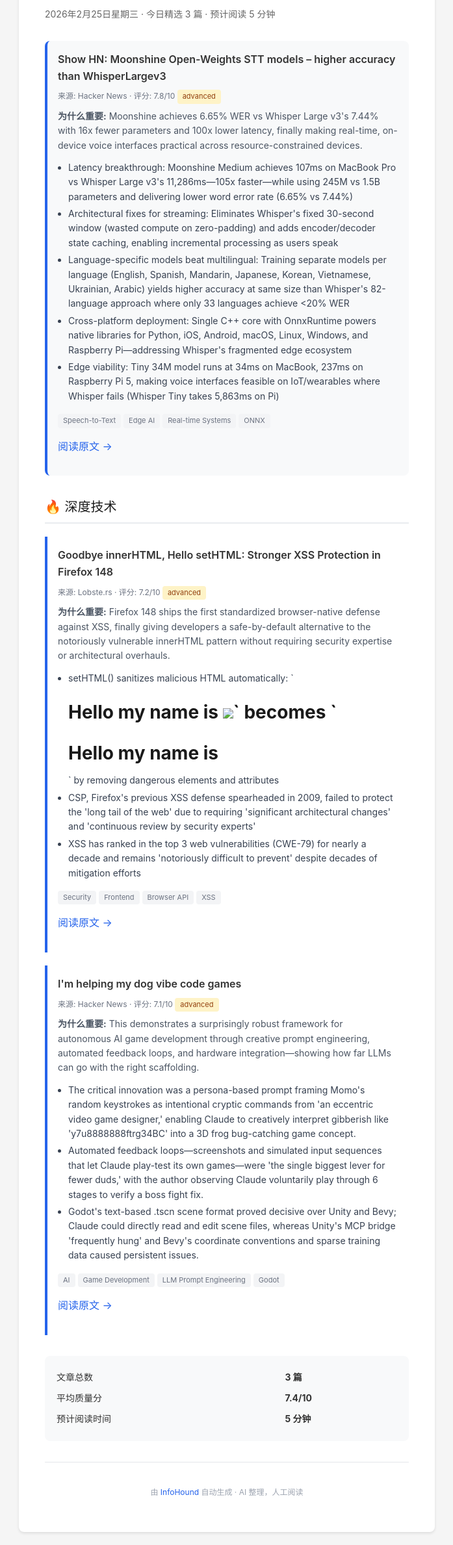
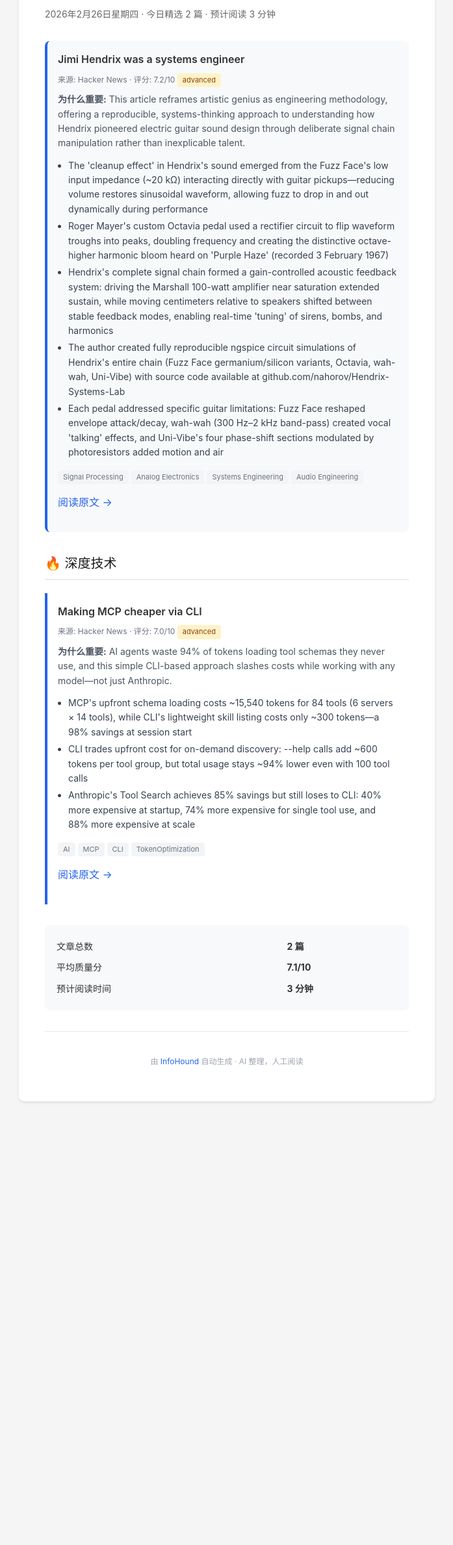
Before and after one commit to Frank-whw/InfoHound, a plain HTML site: page index.html in a window 1280 px wide. Shown: the part 127-2505 px from the top of the page at 65% size, without its empty margins (291-988 px from the left). After the commit the page ends 1842 px from the top, so only its background shows below. Drawn offline with Linux system fonts and the light colour scheme.

Commit message:
deploy: 3d89383ce95fba9951114cfeb58e2b6d2811a190

```diff
--- a/index.html
+++ b/index.html
@@ -3,7 +3,7 @@
 <head>
   <meta charset="UTF-8">
   <meta name="viewport" content="width=device-width, initial-scale=1.0">
-  <title>InfoHound - 2026年2月25日星期三</title>
+  <title>InfoHound - 2026年2月26日星期四</title>
   <style>
     * { box-sizing: border-box; }
     body {
@@ -57,18 +57,18 @@
 <body>
   <div class="container">
     <h1>📰 InfoHound</h1>
-    <p class="subtitle">2026年2月25日星期三 · 今日精选 3 篇 · 预计阅读 5 分钟</p>
+    <p class="subtitle">2026年2月26日星期四 · 今日精选 2 篇 · 预计阅读 3 分钟</p>
 
 
     <div class="headline article tech-deep">
-      <div class="article-title">Show HN: Moonshine Open-Weights STT models – higher accuracy than WhisperLargev3</div>
-      <div class="article-meta">来源: Hacker News · 评分: 7.8/10 <span class="level-badge level-advanced">advanced</span></div>
-      <div class="article-summary"><strong>为什么重要:</strong> Moonshine achieves 6.65% WER vs Whisper Large v3's 7.44% with 16x fewer parameters and 100x lower latency, finally making real-time, on-device voice interfaces practical across resource-constrained devices.</div>
+      <div class="article-title">Jimi Hendrix was a systems engineer</div>
+      <div class="article-meta">来源: Hacker News · 评分: 7.2/10 <span class="level-badge level-advanced">advanced</span></div>
+      <div class="article-summary"><strong>为什么重要:</strong> This article reframes artistic genius as engineering methodology, offering a reproducible, systems-thinking approach to understanding how Hendrix pioneered electric guitar sound design through deliberate signal chain manipulation rather than inexplicable talent.</div>
       <ul class="key-points">
-        <li>Latency breakthrough: Moonshine Medium achieves 107ms on MacBook Pro vs Whisper Large v3's 11,286ms—105x faster—while using 245M vs 1.5B parameters and delivering lower word error rate (6.65% vs 7.44%)</li><li>Architectural fixes for streaming: Eliminates Whisper's fixed 30-second window (wasted compute on zero-padding) and adds encoder/decoder state caching, enabling incremental processing as users speak</li><li>Language-specific models beat multilingual: Training separate models per language (English, Spanish, Mandarin, Japanese, Korean, Vietnamese, Ukrainian, Arabic) yields higher accuracy at same size than Whisper's 82-language approach where only 33 languages achieve <20% WER</li><li>Cross-platform deployment: Single C++ core with OnnxRuntime powers native libraries for Python, iOS, Android, macOS, Linux, Windows, and Raspberry Pi—addressing Whisper's fragmented edge ecosystem</li><li>Edge viability: Tiny 34M model runs at 34ms on MacBook, 237ms on Raspberry Pi 5, making voice interfaces feasible on IoT/wearables where Whisper fails (Whisper Tiny takes 5,863ms on Pi)</li>
+        <li>The 'cleanup effect' in Hendrix's sound emerged from the Fuzz Face's low input impedance (~20 kΩ) interacting directly with guitar pickups—reducing volume restores sinusoidal waveform, allowing fuzz to drop in and out dynamically during performance</li><li>Roger Mayer's custom Octavia pedal used a rectifier circuit to flip waveform troughs into peaks, doubling frequency and creating the distinctive octave-higher harmonic bloom heard on 'Purple Haze' (recorded 3 February 1967)</li><li>Hendrix's complete signal chain formed a gain-controlled acoustic feedback system: driving the Marshall 100-watt amplifier near saturation extended sustain, while moving centimeters relative to speakers shifted between stable feedback modes, enabling real-time 'tuning' of sirens, bombs, and harmonics</li><li>The author created fully reproducible ngspice circuit simulations of Hendrix's entire chain (Fuzz Face germanium/silicon variants, Octavia, wah-wah, Uni-Vibe) with source code available at github.com/nahorov/Hendrix-Systems-Lab</li><li>Each pedal addressed specific guitar limitations: Fuzz Face reshaped envelope attack/decay, wah-wah (300 Hz–2 kHz band-pass) created vocal 'talking' effects, and Uni-Vibe's four phase-shift sections modulated by photoresistors added motion and air</li>
       </ul>
-      <div class="tags"><span class="tag">Speech-to-Text</span><span class="tag">Edge AI</span><span class="tag">Real-time Systems</span><span class="tag">ONNX</span></div>
-      <p><a href="https://github.com/moonshine-ai/moonshine" target="_blank">阅读原文 →</a></p>
+      <div class="tags"><span class="tag">Signal Processing</span><span class="tag">Analog Electronics</span><span class="tag">Systems Engineering</span><span class="tag">Audio Engineering</span></div>
+      <p><a href="https://spectrum.ieee.org/jimi-hendrix-systems-engineer" target="_blank">阅读原文 →</a></p>
     </div>
 
 
@@ -77,25 +77,14 @@
       <div class="section-title">🔥 深度技术</div>
 
     <div class="article tech-deep">
-      <div class="article-title">Goodbye innerHTML, Hello setHTML: Stronger XSS Protection in Firefox 148</div>
-      <div class="article-meta">来源: Lobste.rs · 评分: 7.2/10 <span class="level-badge level-advanced">advanced</span></div>
-      <div class="article-summary"><strong>为什么重要:</strong> Firefox 148 ships the first standardized browser-native defense against XSS, finally giving developers a safe-by-default alternative to the notoriously vulnerable innerHTML pattern without requiring security expertise or architectural overhauls.</div>
+      <div class="article-title">Making MCP cheaper via CLI</div>
+      <div class="article-meta">来源: Hacker News · 评分: 7.0/10 <span class="level-badge level-advanced">advanced</span></div>
+      <div class="article-summary"><strong>为什么重要:</strong> AI agents waste 94% of tokens loading tool schemas they never use, and this simple CLI-based approach slashes costs while working with any model—not just Anthropic.</div>
       <ul class="key-points">
-        <li>setHTML() sanitizes malicious HTML automatically: `<h1>Hello my name is <img src='x' onclick='alert('XSS')'>` becomes `<h1>Hello my name is</h1>` by removing dangerous elements and attributes</li><li>CSP, Firefox's previous XSS defense spearheaded in 2009, failed to protect the 'long tail of the web' due to requiring 'significant architectural changes' and 'continuous review by security experts'</li><li>XSS has ranked in the top 3 web vulnerabilities (CWE-79) for nearly a decade and remains 'notoriously difficult to prevent' despite decades of mitigation efforts</li>
+        <li>MCP's upfront schema loading costs ~15,540 tokens for 84 tools (6 servers × 14 tools), while CLI's lightweight skill listing costs only ~300 tokens—a 98% savings at session start</li><li>CLI trades upfront cost for on-demand discovery: --help calls add ~600 tokens per tool group, but total usage stays ~94% lower even with 100 tool calls</li><li>Anthropic's Tool Search achieves 85% savings but still loses to CLI: 40% more expensive at startup, 74% more expensive for single tool use, and 88% more expensive at scale</li>
       </ul>
-      <div class="tags"><span class="tag">Security</span><span class="tag">Frontend</span><span class="tag">Browser API</span><span class="tag">XSS</span></div>
-      <p><a href="https://hacks.mozilla.org/2026/02/goodbye-innerhtml-hello-sethtml-stronger-xss-protection-in-firefox-148/" target="_blank">阅读原文 →</a></p>
-    </div>
-
-    <div class="article tech-deep">
-      <div class="article-title">I'm helping my dog vibe code games</div>
-      <div class="article-meta">来源: Hacker News · 评分: 7.1/10 <span class="level-badge level-advanced">advanced</span></div>
-      <div class="article-summary"><strong>为什么重要:</strong> This demonstrates a surprisingly robust framework for autonomous AI game development through creative prompt engineering, automated feedback loops, and hardware integration—showing how far LLMs can go with the right scaffolding.</div>
-      <ul class="key-points">
-        <li>The critical innovation was a persona-based prompt framing Momo's random keystrokes as intentional cryptic commands from 'an eccentric video game designer,' enabling Claude to creatively interpret gibberish like 'y7u8888888ftrg34BC' into a 3D frog bug-catching game concept.</li><li>Automated feedback loops—screenshots and simulated input sequences that let Claude play-test its own games—were 'the single biggest lever for fewer duds,' with the author observing Claude voluntarily play through 6 stages to verify a boss fight fix.</li><li>Godot's text-based .tscn scene format proved decisive over Unity and Bevy; Claude could directly read and edit scene files, whereas Unity's MCP bridge 'frequently hung' and Bevy's coordinate conventions and sparse training data caused persistent issues.</li>
-      </ul>
-      <div class="tags"><span class="tag">AI</span><span class="tag">Game Development</span><span class="tag">LLM Prompt Engineering</span><span class="tag">Godot</span></div>
-      <p><a href="https://www.calebleak.com/posts/dog-game/" target="_blank">阅读原文 →</a></p>
+      <div class="tags"><span class="tag">AI</span><span class="tag">MCP</span><span class="tag">CLI</span><span class="tag">TokenOptimization</span></div>
+      <p><a href="https://kanyilmaz.me/2026/02/23/cli-vs-mcp.html" target="_blank">阅读原文 →</a></p>
     </div>
 
     </div>
@@ -103,9 +92,9 @@
 
     <div class="stats">
       <table>
-        <tr><td>文章总数</td><td><strong>3 篇</strong></td></tr>
-        <tr><td>平均质量分</td><td><strong>7.4/10</strong></td></tr>
-        <tr><td>预计阅读时间</td><td><strong>5 分钟</strong></td></tr>
+        <tr><td>文章总数</td><td><strong>2 篇</strong></td></tr>
+        <tr><td>平均质量分</td><td><strong>7.1/10</strong></td></tr>
+        <tr><td>预计阅读时间</td><td><strong>3 分钟</strong></td></tr>
       </table>
     </div>
 
```
Also changed, not shown: 2026-02-25.md (deleted, +0 -71 lines), 2026-02-26.md (added, +59 -0 lines).
